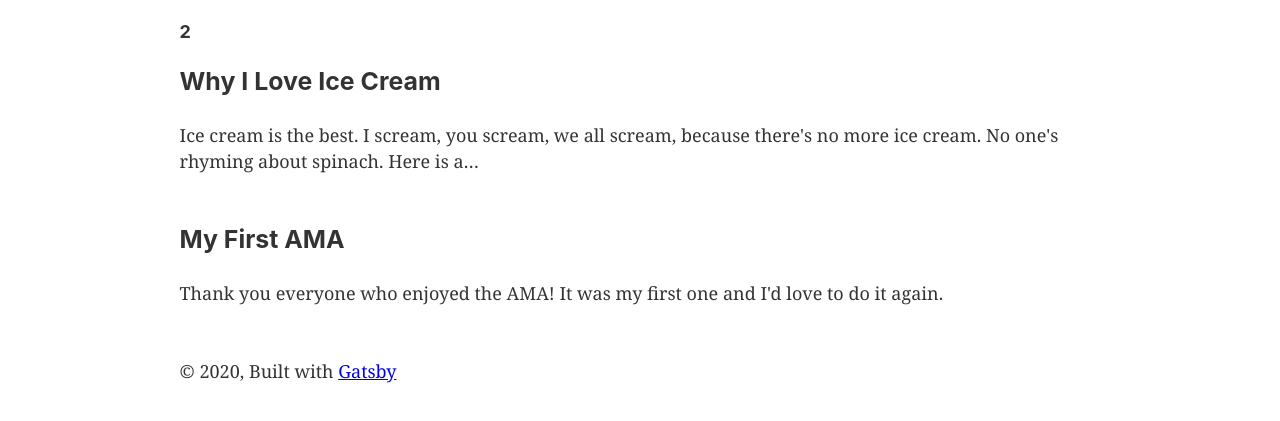
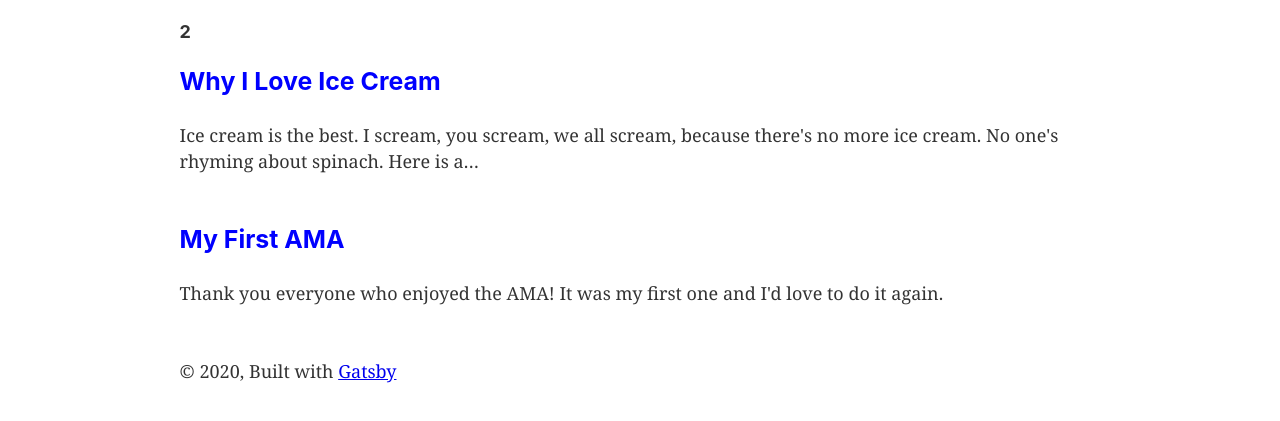
Before and after one commit to aindriu80/gatsbyJSBlog, a Gatsby site: page / in a window 1280 px wide. Shown: the part 171-592 px from the top of the page. Built offline with nearby package versions, Linux system fonts and the light colour scheme; Gatsby itself is replaced by a stand-in of ours.

Commit message:
Building a blog -5

```diff
--- a/gatsby-config.js
+++ b/gatsby-config.js
@@ -22,6 +22,7 @@
     },
     `gatsby-transformer-remark`,
     `gatsby-transformer-sharp`,
+    `gatsby-plugin-styled-components`,
     `gatsby-plugin-sharp`,
     {
       resolve: `gatsby-plugin-manifest`,
--- a/package.json
+++ b/package.json
@@ -5,19 +5,22 @@
   "version": "0.1.0",
   "author": "Kyle Mathews <mathews.kyle@gmail.com>",
   "dependencies": {
+    "babel-plugin-styled-components": "^1.10.7",
     "gatsby": "^2.22.15",
     "gatsby-image": "^2.4.5",
     "gatsby-plugin-manifest": "^2.4.9",
     "gatsby-plugin-offline": "^3.2.7",
     "gatsby-plugin-react-helmet": "^3.3.2",
     "gatsby-plugin-sharp": "^2.6.9",
+    "gatsby-plugin-styled-components": "^3.3.4",
     "gatsby-source-filesystem": "^2.3.8",
     "gatsby-transformer-remark": "^2.8.14",
     "gatsby-transformer-sharp": "^2.5.3",
     "prop-types": "^15.7.2",
     "react": "^16.12.0",
     "react-dom": "^16.12.0",
-    "react-helmet": "^6.0.0"
+    "react-helmet": "^6.0.0",
+    "styled-components": "^5.1.1"
   },
   "devDependencies": {
     "prettier": "2.0.5"
--- a/src/pages/index.js
+++ b/src/pages/index.js
@@ -1,9 +1,18 @@
 import React from "react"
 import {graphql, Link } from "gatsby"
+import styled from "styled-components"
 
 import Layout from "../components/layout"
-import Image from "../components/image"
 import SEO from "../components/seo"
+
+const BlogLink = styled(Link)`
+  text-decoration: none;
+`
+
+const BlogTitle = styled.h3`
+  margin-bottom: 20px;
+  color:blue;
+`
 
 export default ({ data}) => {
   console.log({data})
@@ -16,7 +25,11 @@
       {
         data.allMarkdownRemark.edges.map(({node})=>(
           <div key={node.id}>
+            <BlogLink to={node.fields.slug}>
+            <BlogTitle>
             <h3>{node.frontmatter.title} {node.frontmatter.data}</h3>
+              </BlogTitle>
+             </BlogLink>
             <p>{node.excerpt}</p>
             <br></br>
           </div>
@@ -31,7 +44,7 @@
 
 export const query = graphql`
 query{
-    allMarkdownRemark {
+    allMarkdownRemark(sort:{fields:[frontmatter___date], order: DESC}) {
       totalCount
     edges {
       node {
@@ -41,6 +54,9 @@
           description
           title
         }
+        fields{
+          slug
+        }
         excerpt
       }
     }
```
Also changed, not shown: 1 other file.
